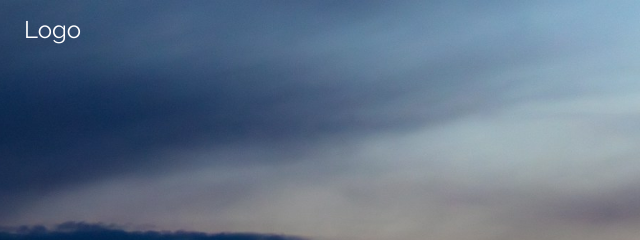
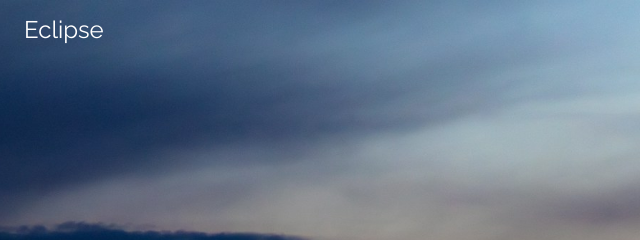
Before and after one commit to ericphan2545/ericphan2545.github.io, a plain HTML site: page index.html in a window 1280 px wide. Shown: the top 240 px of the page, 0-640 px from the left. Drawn offline with nearby package versions, Linux system fonts and the light colour scheme.

Commit message:
change logo text

```diff
--- a/index.html
+++ b/index.html
@@ -30,7 +30,7 @@
 <body>
   <div class="bgimg w3-display-container w3-animate-opacity w3-text-white">
     <div class="w3-display-topleft w3-padding-large w3-xlarge">
-      Logo
+      Eclipse
     </div>
     <div class="w3-display-middle">
       <h1 class="w3-jumbo w3-animate-top">COMING SOON</h1>
```
